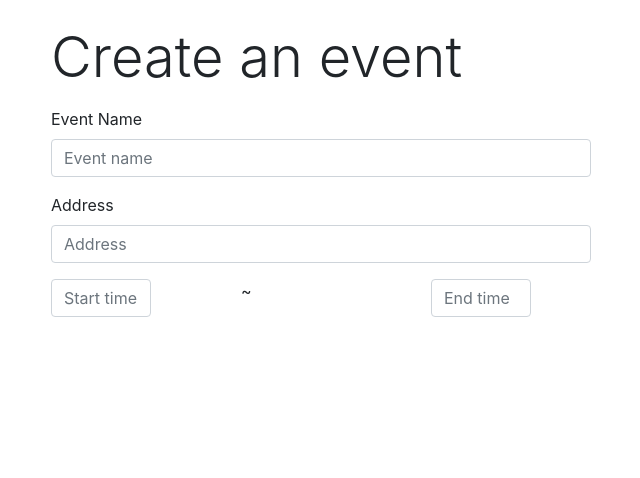
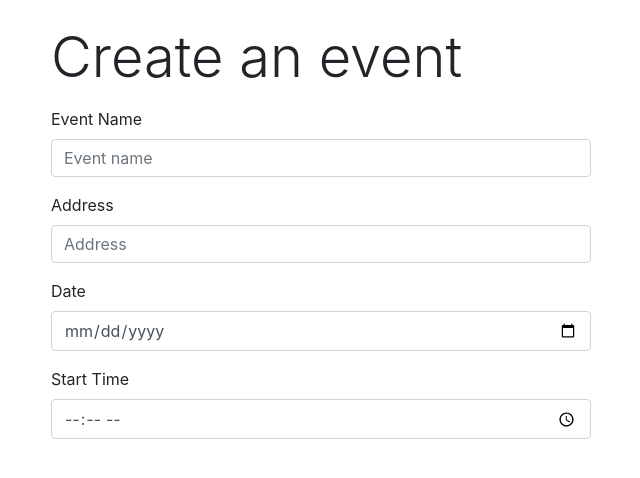
Before and after one commit to sp-devi/hoopsy, a React (Create React App) app in the folder client/: page /create-event in a window 1280 px wide. Shown: the top 478 px of the page, without its empty margins (319-959 px from the left). Built offline with nearby package versions, Linux system fonts and the light colour scheme.

Commit message:
modify createSportEvent component input objects

```diff
--- a/client/src/components/CreateSportEvent.js
+++ b/client/src/components/CreateSportEvent.js
@@ -11,11 +11,18 @@ class CreateSportEvent extends Component {
             cityName: '',
             eventName: '',
             eventAddress: '',
+            date: '',
             time: {
                 start: '',
                 end: ''
             }
         };
+    }
+
+    onChange = e => {
+        this.setState({
+            [e.target.name]: e.target.value
+        });
     }
 
     onSubmit = e => {
@@ -60,26 +67,27 @@ class CreateSportEvent extends Component {
                         </div>
                     </div>
                     <div className='form-group row justify-content-center'>
-                        <div className="col-md-2">
+                        <div className="col-md-6">
+                            <label for="eventDateInput">Date</label>
                             <input
-                                type='text'
-                                placeholder='Start time'
-                                name='eventAddress'
-                                className='form-control event-time'
-                                value={this.state.time.start}
+                                type='date'
+                                placeholder='Date'
+                                name='eventDate'
+                                className='form-control'
+                                value={this.state.date}
                                 onChange={this.onChange}
                             />
                         </div>
-                        <div className="col-md-2">
-                            <span className="text-center">~</span>
-                        </div>
-                        <div className="col-md-2">
+                    </div>
+                    <div className='form-group row justify-content-center'>
+                        <div className="col-md-6">
+                            <label for="eventDateInput">Start Time</label>
                             <input
-                                type='text'
-                                placeholder='End time'
-                                name='eventAddress'
-                                className='form-control event-time'
-                                value={this.state.time.end}
+                                type='time'
+                                placeholder='Date'
+                                name='eventTimeStart'
+                                className='form-control'
+                                value={this.state.time.start}
                                 onChange={this.onChange}
                             />
                         </div>
```
